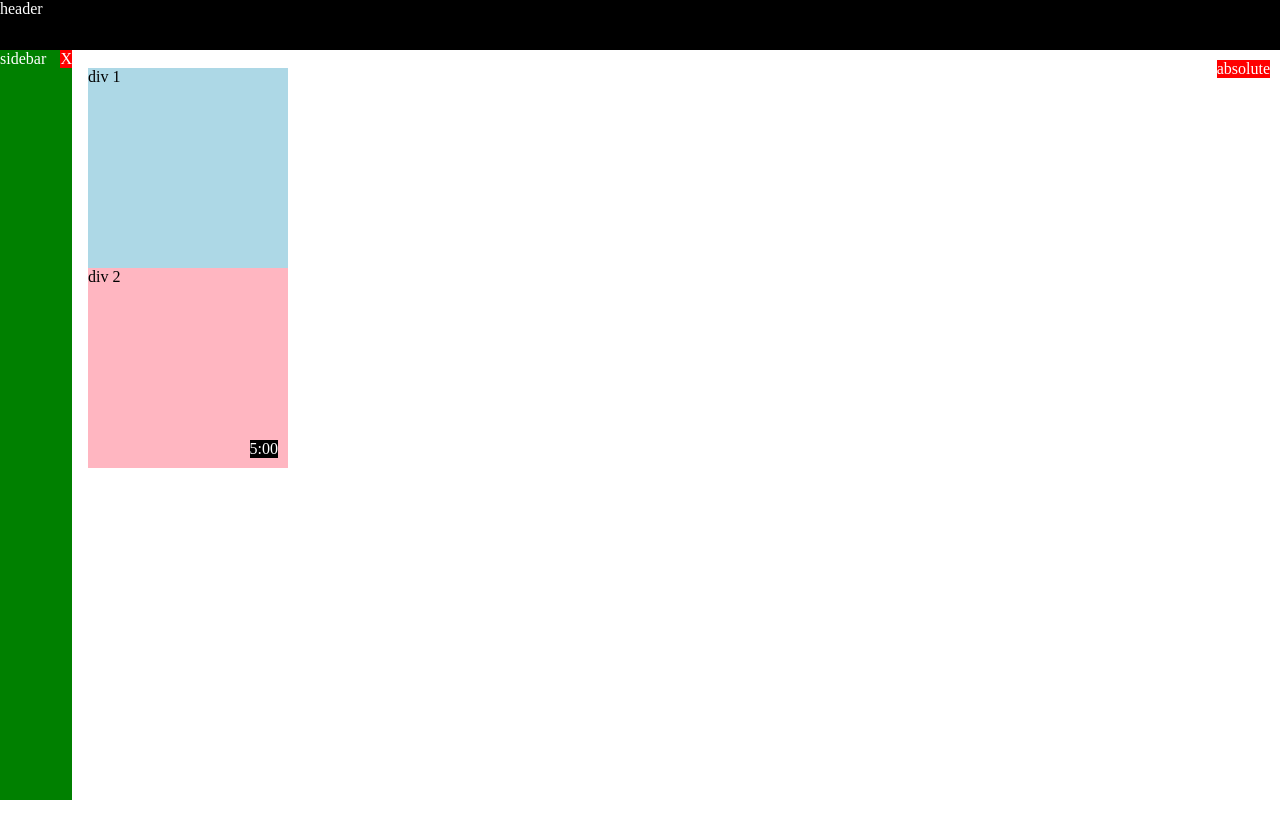
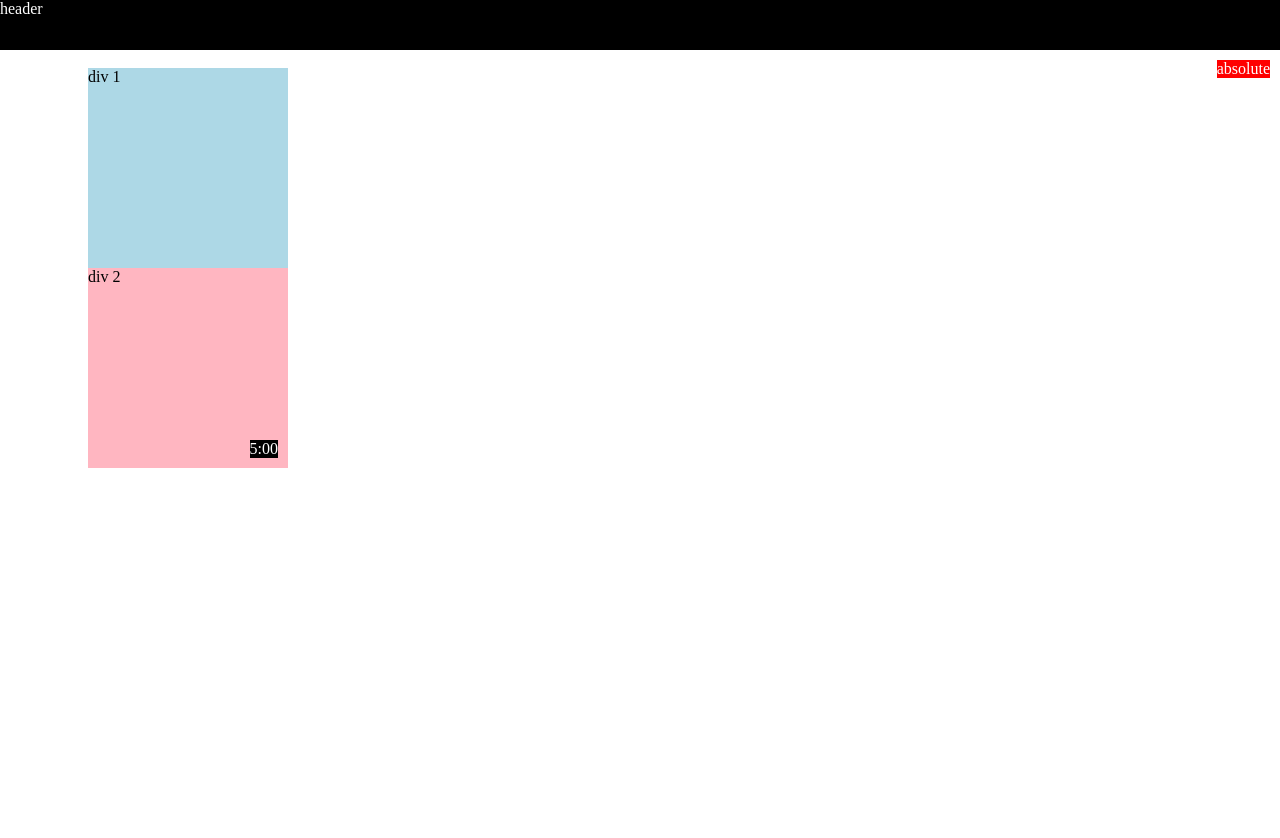
Before and after one commit to jahndagr8/supersimple-website, a plain HTML site: page school.html in a window 1280 px wide. Shown: the top 838 px of the page. Drawn offline with Linux system fonts and the light colour scheme.

Commit message:
Change title and remove sidebar from school.html
Updated the title of the HTML document and removed the sidebar section.

```diff
--- a/school.html
+++ b/school.html
@@ -1,7 +1,7 @@
 <!DOCTYPE html>
 <html>
   <head>
-    <title>Position Practice</title>
+    <title>School Projects</title>
   </head>
   <body style="
     height: 3000px;
@@ -18,27 +18,6 @@
       height: 50px;
       z-index: 100;
     ">header</div>
-
-    <div style="
-      background-color: green;
-      color: white;
-      position: fixed;
-      left: 0;
-      bottom: 0;
-      top: 50px;
-      width: 72px;
-    ">
-      sidebar
-      <div style="
-        position: absolute;
-        background-color: red;
-        color: white;
-        top: 0;
-        right: 0;
-      ">
-        X
-      </div>
-    </div>
 
     <div style="
       position: absolute;
```
